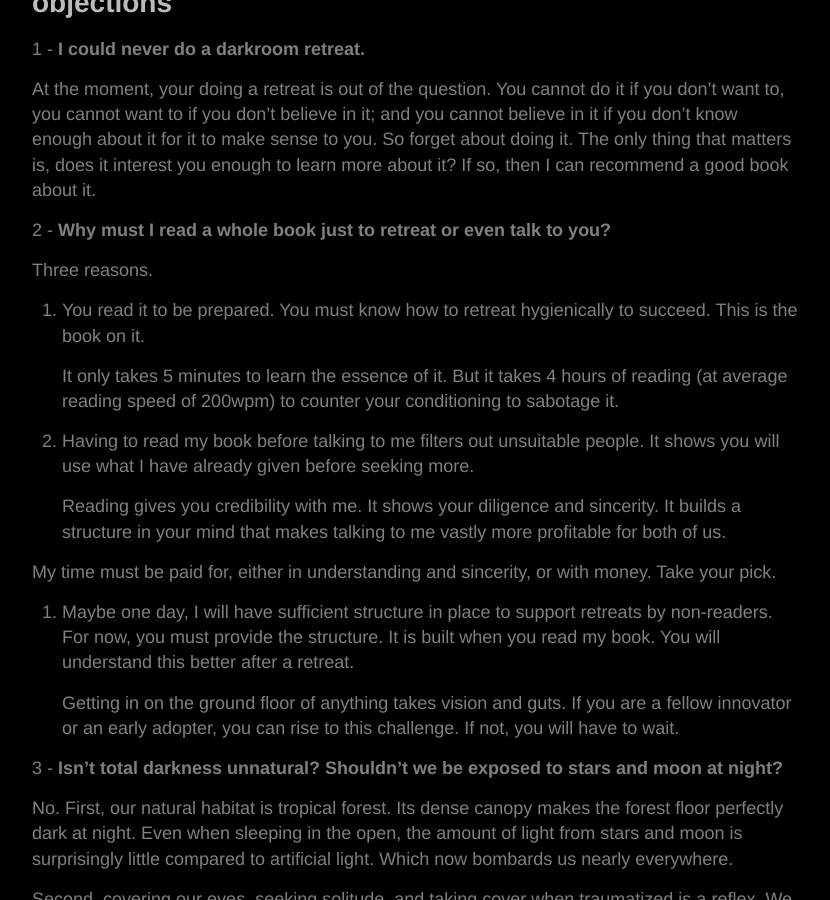
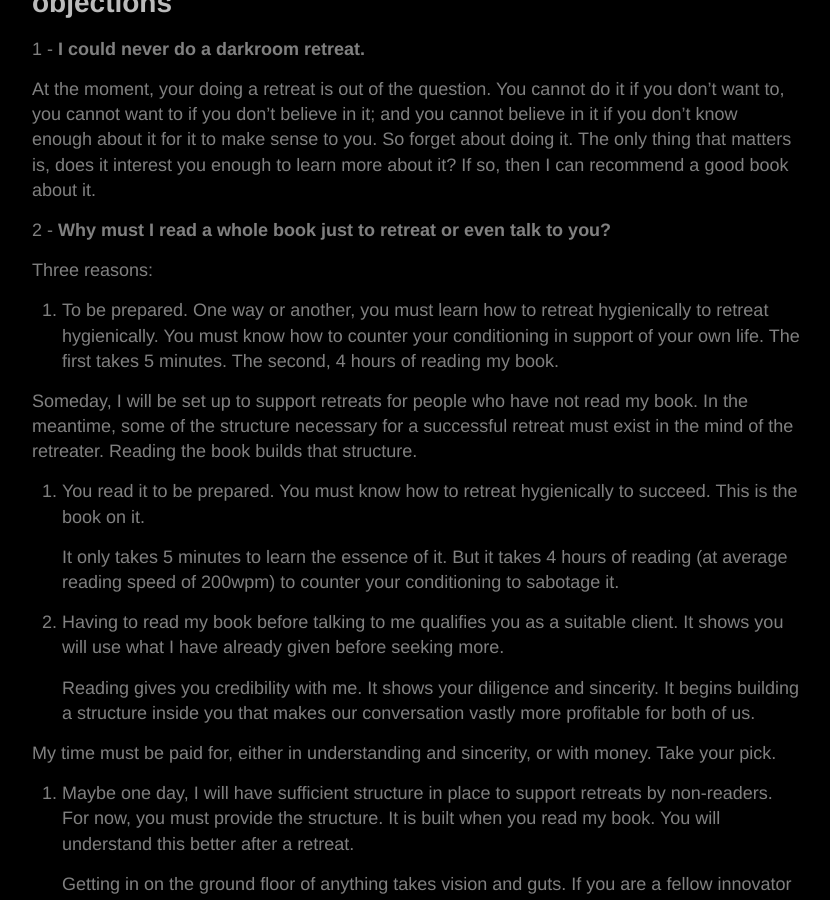
Before and after one commit to yodrew/yodrew.github.io, a Jekyll site: the page built from _pages/back/faq.md, in a window 1280 px wide and 900 px high, scrolled down 3994 px. Shown: the whole window, without its empty margins (223-1053 px from the left). Built offline with Jekyll 4.4.1, drawn with Linux system fonts in a browser that asks for light colours.

```diff
--- a/_pages/back/faq.md
+++ b/_pages/back/faq.md
@@ -178,14 +178,19 @@
 
 <!--&nbsp;-->
 
-Three reasons.
+Three reasons:
+
+1. To be prepared. One way or another, you must learn how to retreat hygienically to retreat hygienically. You must know how to counter your conditioning in support of your own life. The first takes 5 minutes. The second, 4 hours of reading my book.
+
+
+Someday, I will be set up to support retreats for people who have not read my book. In the meantime, some of the structure necessary for a successful retreat must exist in the mind of the retreater. Reading the book builds that structure.
 
 1. You read it to be prepared. You must know how to retreat hygienically to succeed. This is the book on it.
 
 	It only takes 5 minutes to learn the essence of it. But it takes 4 hours of reading (at average reading speed of 200wpm) to counter your conditioning to sabotage it.
-3. Having to read my book before talking to me filters out unsuitable people. It shows you will use what I have already given before seeking more.
+2. Having to read my book before talking to me qualifies you as a suitable client. It shows you will use what I have already given before seeking more.
 
-	Reading gives you credibility with me. It shows your diligence and sincerity. It builds a structure in your mind that makes talking to me vastly more profitable for both of us.
+	Reading gives you credibility with me. It shows your diligence and sincerity. It begins building a structure inside you that makes our conversation vastly more profitable for both of us.
 
 My time must be paid for, either in understanding and sincerity, or with money. Take your pick.
 3. Maybe one day, I will have sufficient structure in place to support retreats by non-readers. For now, you must provide the structure. It is built when you read my book. You will understand this better after a retreat.
```
Also changed, not shown: _pages/conjecture/psychosis.md (+1 -1 lines), _pages/conjecture/rapture.md (+1 -1 lines), _pages/other/nothing-to-fear.md (+3 -1 lines), _posts/2009-07-04-spheres-for-darkness-retreats.md (+1 -1 lines), f/fasting-discovery.md (+1 -1 lines).
